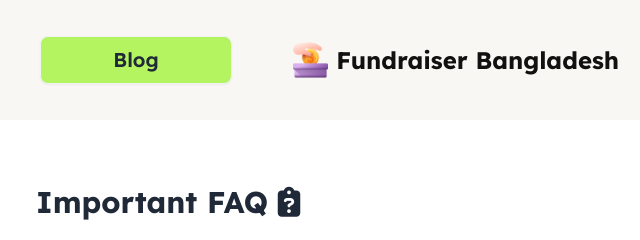
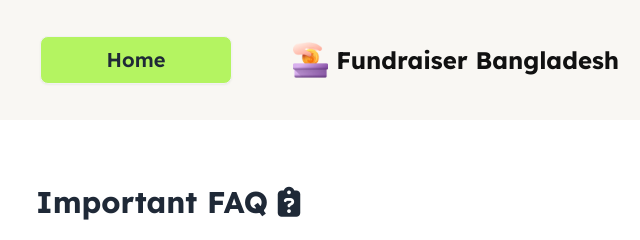
Before and after one commit to RakibHassan11/fundraiserWebsite, a plain HTML site: page blog.html in a window 1280 px wide. Shown: the top 240 px of the page, 184-824 px from the left. Drawn offline with nearby package versions, Linux system fonts and the light colour scheme.

Commit message:
blog to home

```diff
--- a/blog.html
+++ b/blog.html
@@ -36,7 +36,7 @@
     <header class="sticky top-0 z-10 backdrop-blur-md bg-bbg/10">
         <div class="navbar lg:px-56 lg:p-9 bg-bbg">
             <div class="navbar-start">
-              <a class="btn lg:text-xl bg-btnPrimary w-48">Blog</a>
+              <a href="./index.html" class="btn lg:text-xl bg-btnPrimary w-48">Home</a>
             </div>
             <div class="navbar-center lg:flex ">
                 <img src="./assets/logo.png" alt="" class="h-9 mr-2">
```
